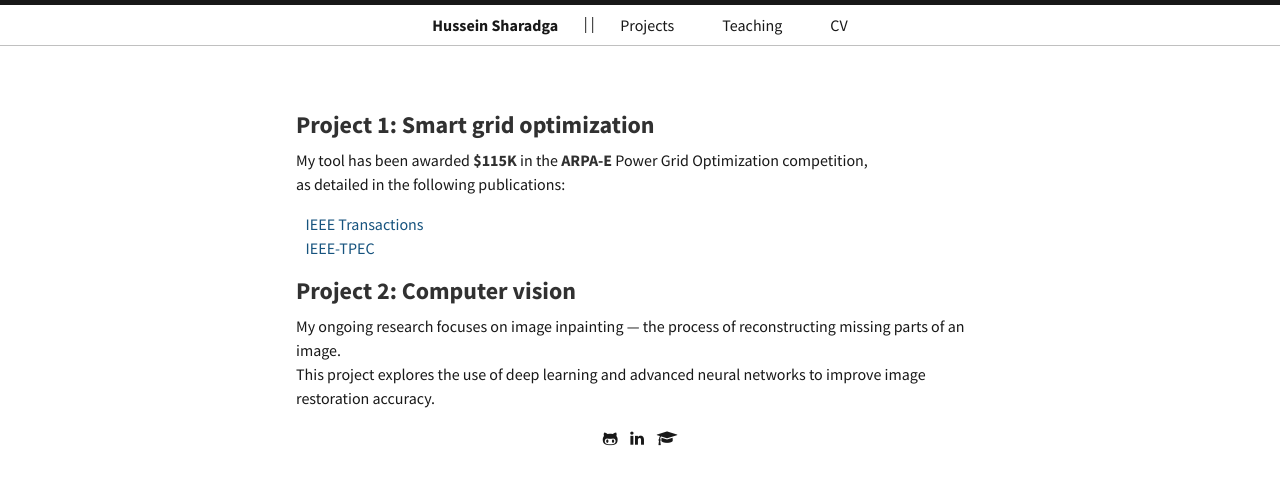
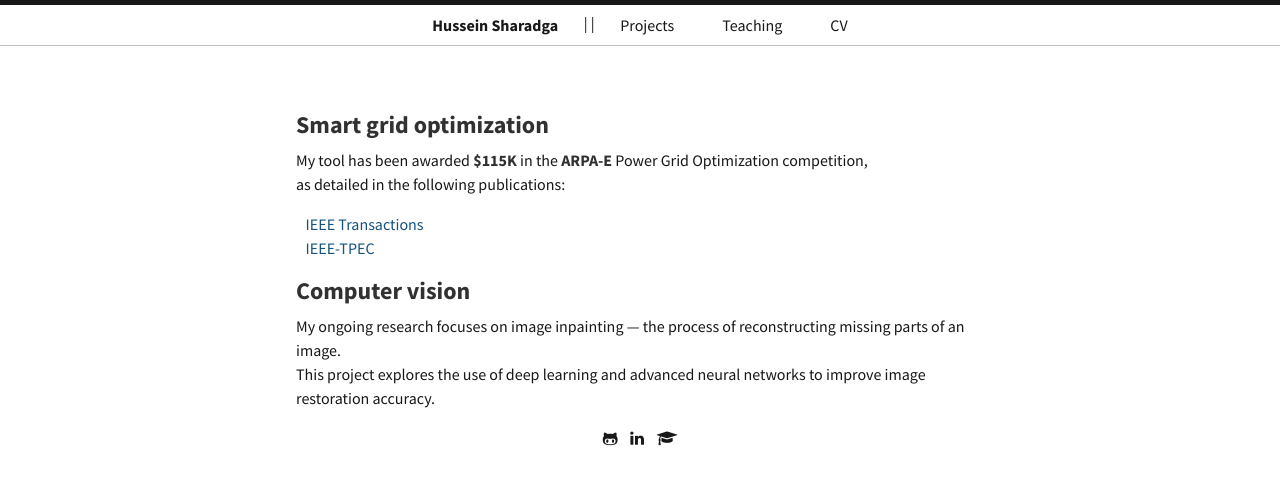
Before and after one commit to hssharadga/hssharadga.github.io, a Jekyll site: the page built from about.md, in a window 1280 px wide. Shown: the top 485 px of the page. Built offline with Jekyll 4.4.1, drawn with Linux system fonts in a browser that asks for light colours.

Commit message:
Update about.md

```diff
--- a/about.md
+++ b/about.md
@@ -3,7 +3,7 @@ layout: page
 title: " "
 ---
 
-## Project 1: Smart grid optimization
+## Smart grid optimization
 
 My tool has been awarded **$115K** in the **ARPA-E** Power Grid Optimization competition, <br>
 as detailed in the following publications: <br>
@@ -13,7 +13,7 @@ as detailed in the following publications: <br>
 &nbsp;&nbsp; <a href="https://hssharadga.github.io/assets/IEEE_TPEC.pdf" target="_blank">IEEE-TPEC</a>
 
 
-## Project 2: Computer vision
+## Computer vision
 My ongoing research focuses on image inpainting — the process of reconstructing missing parts of an image. <br>
 This project explores the use of deep learning and advanced neural networks to improve image restoration accuracy.
 
```
